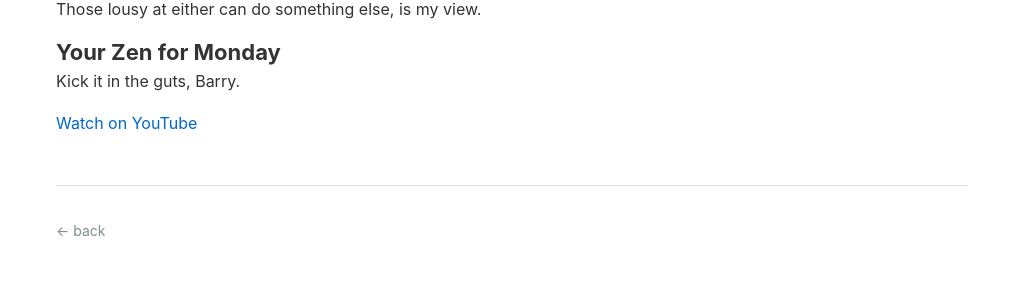
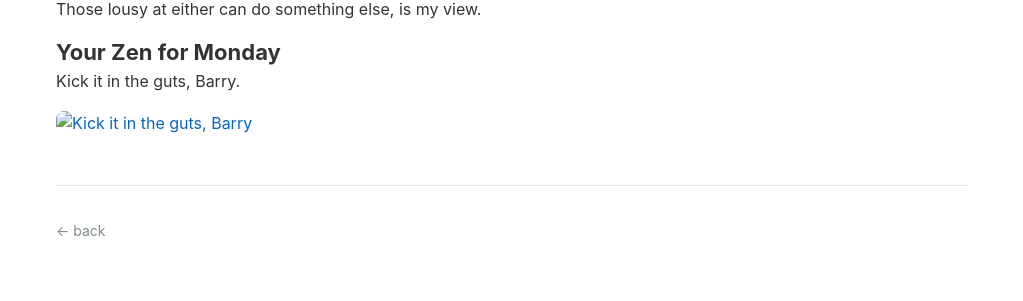
Before and after one commit to gibbygee/bellemonti-website, a Jekyll site: the page built from _dispatches/2026-03-09-pm-problem-may-be-fixing-itself.md, in a window 1280 px wide. Shown: the part 1391-1692 px from the top of the page, without its empty margins (128-1151 px from the left). Built offline with Jekyll 4.4.1, drawn with Linux system fonts in a browser that asks for light colours.

Commit message:
Use YouTube thumbnail as clickable preview in March 9 dispatch
Co-Authored-By: Claude Sonnet 4.6 <noreply@anthropic.com>

```diff
--- a/_dispatches/2026-03-09-pm-problem-may-be-fixing-itself.md
+++ b/_dispatches/2026-03-09-pm-problem-may-be-fixing-itself.md
@@ -39,4 +39,6 @@ Those lousy at either can do something else, is my view.
 
 Kick it in the guts, Barry.
 
-[Watch on YouTube](https://youtu.be/qUi5Lo9SHTY?t=17)
+<a href="https://youtu.be/qUi5Lo9SHTY?t=17" target="_blank" rel="noopener noreferrer" style="display: block; max-width: 550px;">
+  <img src="https://img.youtube.com/vi/qUi5Lo9SHTY/hqdefault.jpg" alt="Kick it in the guts, Barry" style="width: 100%; border-radius: 8px; display: block;">
+</a>
```
